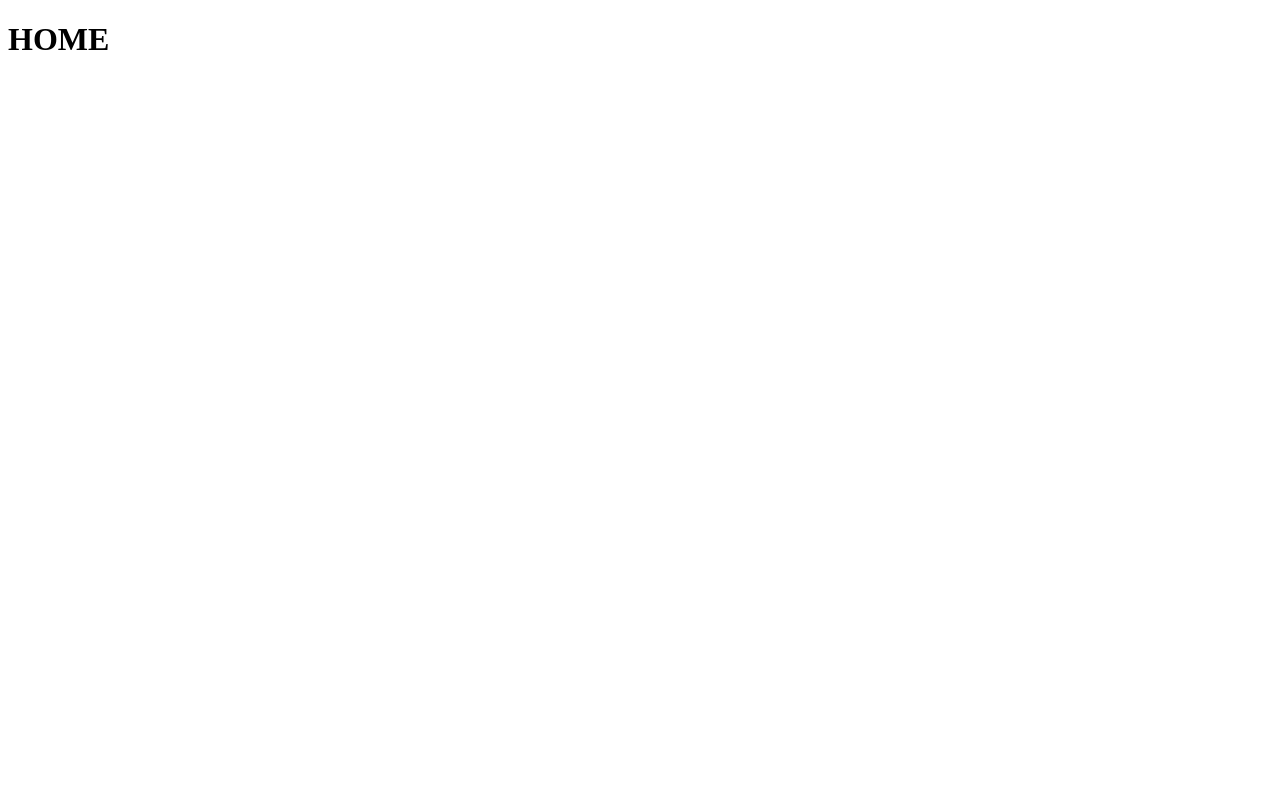
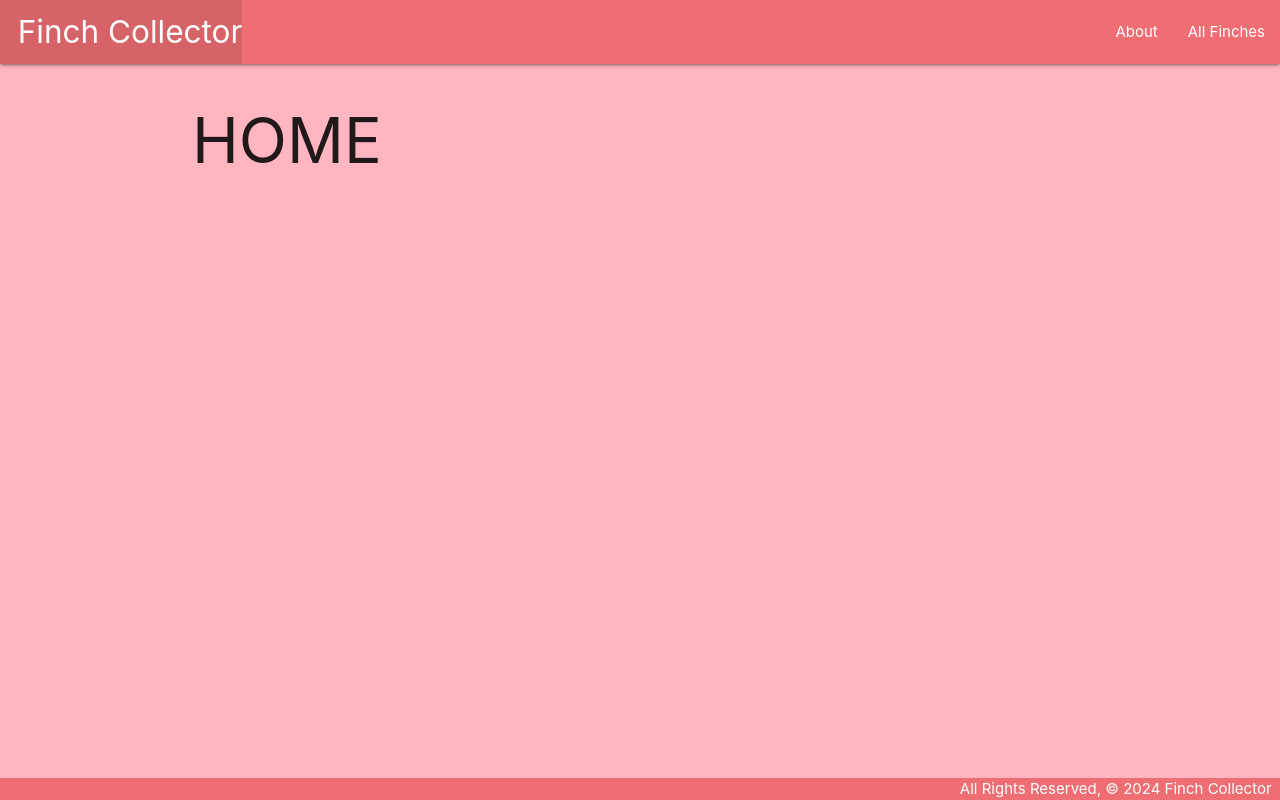
Before and after one commit to RyanCLuis/finch-collector, a Django app: page / in a window 1280 px wide. Before the commit the page is almost empty. Run offline with Django 3.2, Linux system fonts and the light colour scheme.

Commit message:
can render about page and sets up nav bar with base.html

```diff
--- /dev/null
+++ b/main_app/static/css/style.css
@@ -0,0 +1,15 @@
+body {
+    background-color: lightpink;
+    min-height: 100vh;
+    display: flex;
+    flex-direction: column;
+}
+
+main {
+    flex: 1 0 auto;
+}
+
+footer.page-footer {
+    padding-top: 0;
+    text-align: right;
+}
--- /dev/null
+++ b/main_app/templates/base.html
@@ -0,0 +1,41 @@
+{% load static %}
+<!DOCTYPE html>
+<html lang="en">
+<head>
+    <meta charset="UTF-8">
+    <meta name="viewport" content="width=device-width, initial-scale=1.0">
+    <title>FinchCollector</title>
+    <link rel="stylesheet" href="https://cdnjs.cloudflare.com/ajax/libs/materialize/1.0.0/css/materialize.min.css">
+    <link rel="stylesheet" type="text/css" href="{% static 'css/style.css' %}">
+    <header class="navbar-fixed">
+        <nav>
+            <div class="nav-wrapper">
+                <ul>
+                    <li>
+                        <a href="/" class="left brand-logo">
+                            &nbsp;&nbsp;Finch Collector
+                        </a>
+                    </li>
+                </ul>
+                <ul class="right">
+                    <li>
+                        <li><a href="/about">About</a></li>
+                        <li><a href="/allfinches">All Finches</a></li>
+                    </li>
+                </ul>
+            </div>
+        </nav>
+    </header>
+    <main class="container">
+        {% block content %}
+
+
+        {% endblock %}
+    </main>
+    <footer class="page-footer">
+        <div class="right">
+            All Rights Reserved, &copy; 2024 Finch Collector &nbsp;
+        </div>
+    </footer>
+</body>
+</html>
--- a/main_app/templates/home.html
+++ b/main_app/templates/home.html
@@ -1,11 +1,6 @@
-<!DOCTYPE html>
-<html lang="en">
-<head>
-    <meta charset="UTF-8">
-    <meta name="viewport" content="width=device-width, initial-scale=1.0">
-    <title>Document</title>
-</head>
-<body>
-    <h1>HOME</h1>
-</body>
-</html>
+{% extends 'base.html' %}
+{% block content %}
+
+<h1>HOME</h1>
+
+{% endblock %}
--- a/main_app/urls.py
+++ b/main_app/urls.py
@@ -3,5 +3,5 @@ from . import views
 
 urlpatterns = [
     path('', views.home, name = 'home'),
-
+    path('about/', views.about, name = 'about'),
 ]
--- a/main_app/views.py
+++ b/main_app/views.py
@@ -3,3 +3,6 @@ from django.shortcuts import render
 # Create your views here.
 def home(request):
     return render(request, 'home.html')
+
+def about(request):
+    return render(request, 'about.html')
```
Also changed, not shown: main_app/templates/about.html (added, +8 -0 lines).
